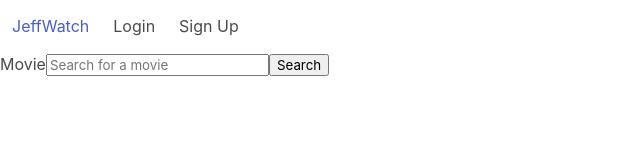
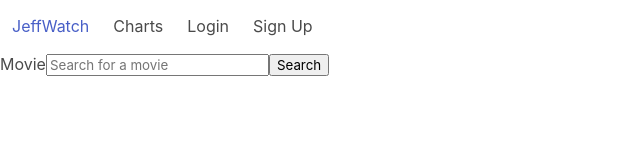
Before and after one commit to Fayyaz00/JeffWatch, a React (Create React App) app: page / in a window 1280 px wide. Shown: the top 160 px of the page, without its empty margins (0-640 px from the left). Built offline with nearby package versions, Linux system fonts and the light colour scheme.

Commit message:
add charts to navbar

```diff
--- a/src/App.js
+++ b/src/App.js
@@ -35,7 +35,7 @@ function App() {
         <Login path="/login" handleLogin={handleLogin}/>
         <SignUp path="/signup" />
 
-        {/* <Chart path="/chart" /> */}
+        {/* <Charts path="/chart" /> */}
         {/* <Profile path="/:user" /> */}
       </Router>
     </div>
--- a/src/NavBar.js
+++ b/src/NavBar.js
@@ -7,6 +7,7 @@ const NavBar = ({ user }) => {
       <nav className="navbar" role="navigation">
         <div className="navbar-brand">
           <Link className="navbar-item" to="/">JeffWatch</Link>
+          <Link className="navbar-item" to="/">Charts</Link>
           {user && <Link className="navbar-item" to="/">{user.username}</Link>}
           {!user && <Link className="navbar-item" to="/login">Login</Link>}
           {!user && <Link className="navbar-item" to="/signup">Sign Up</Link>}
```
